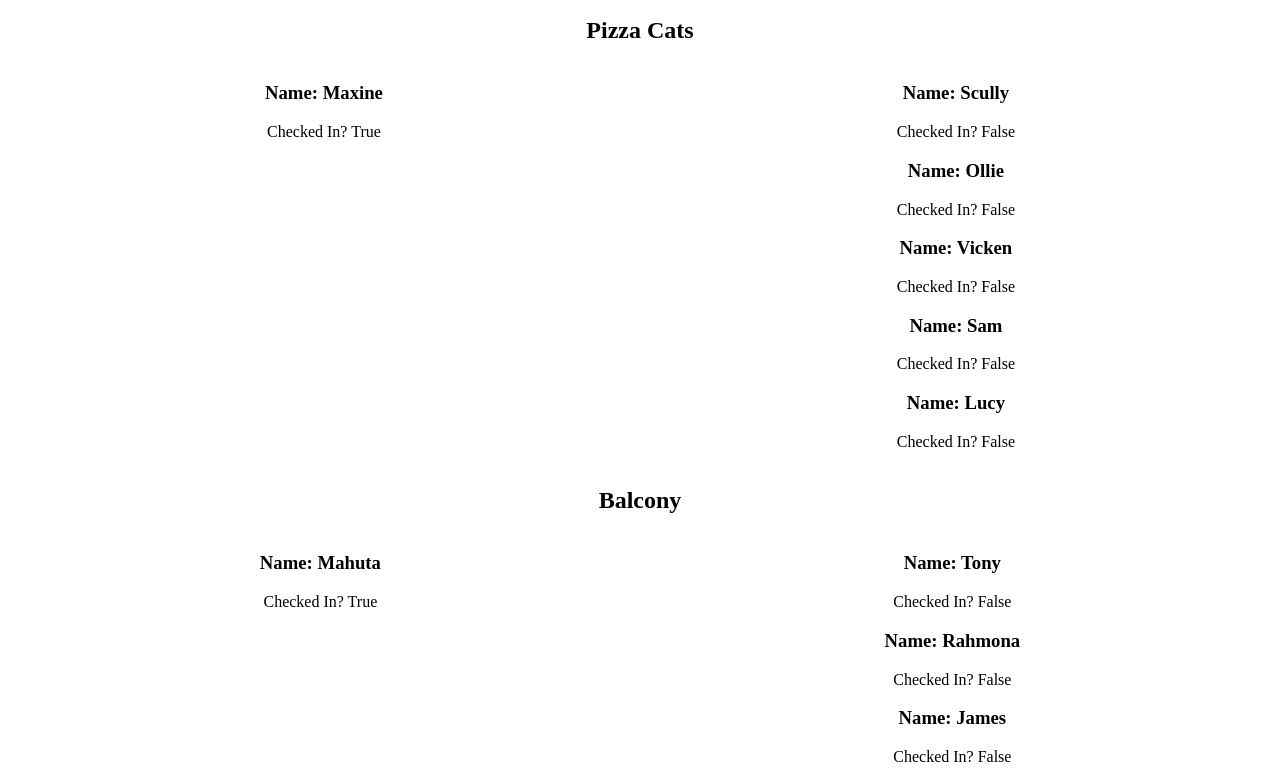
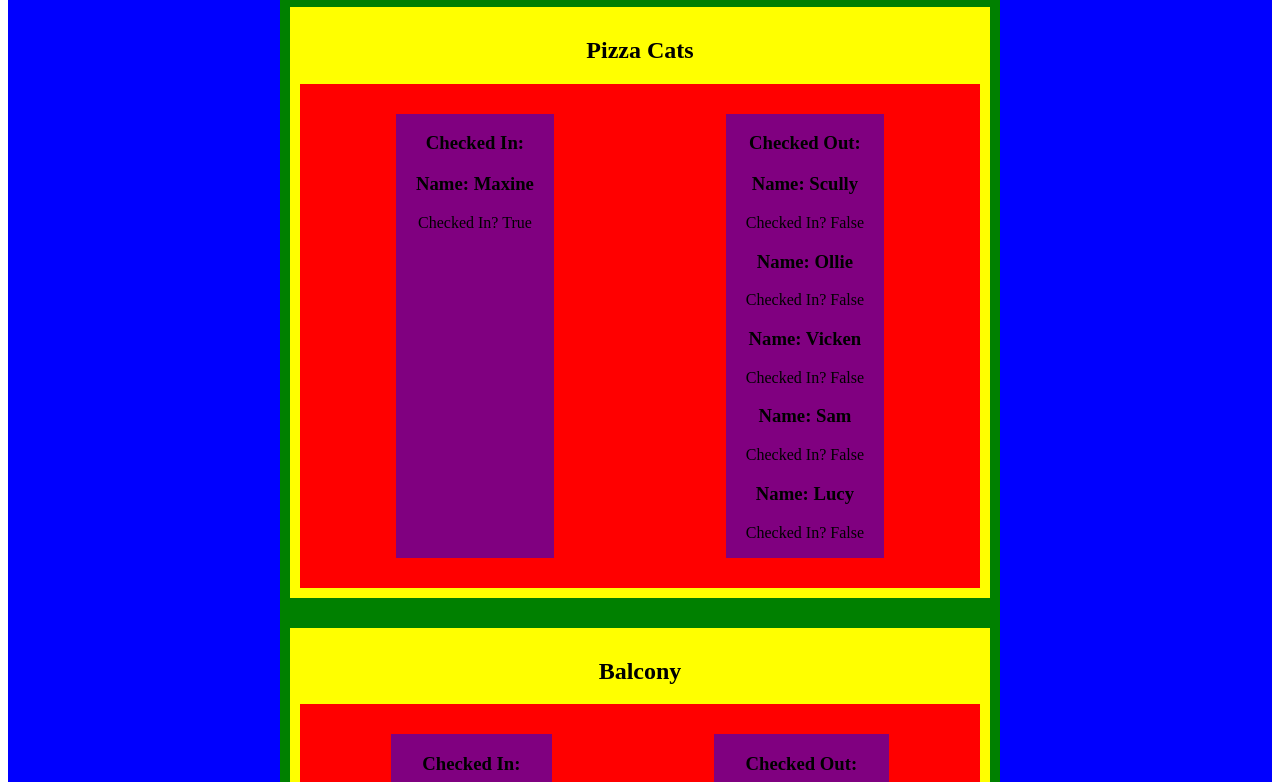
Before and after one commit to tony-luisi/account-abili-buddy, a React app: page / in a window 1280 px wide. Shown: the part 91-873 px from the top of the page. Built offline with nearby package versions, Linux system fonts and the light colour scheme.

Commit message:
css testing with ugly colours

```diff
--- a/components/Cohort.js
+++ b/components/Cohort.js
@@ -20,7 +20,4 @@ class Cohort extends Component {
   }
 }
 
-
-
-
 export default Cohort
--- a/components/Person.js
+++ b/components/Person.js
@@ -6,7 +6,6 @@ class Person extends Component {
   }
 
   clicky () {
-    console.log("clicked!!", this.props.name)
     this.props.callback(this.props.name)
   }
 
@@ -21,7 +20,4 @@ class Person extends Component {
   }
 }
 
-
-
-
 export default Person
--- a/components/SubCohort.js
+++ b/components/SubCohort.js
@@ -11,9 +11,6 @@ class SubCohort extends Component {
   }
 
   checkOut(name) {
-    console.log("outty name: ", name)
-    console.log(this.props)
-    console.log(this.state)
     var tempIn = this.state.checkedIn.filter(function (each) {
       return each !== name
     })
@@ -26,7 +23,6 @@ class SubCohort extends Component {
   }
 
   checkIn(name) {
-    console.log("inny name: ", name)
     var tempOut = this.state.checkedOut.filter(function (each) {
       return each !== name
     })
@@ -38,18 +34,6 @@ class SubCohort extends Component {
                  })
   }
 
-  buildCheckedIn () {
-    return this.state.checkedIn.map(function(prsn, i){
-      return <Person key={i} name={prsn} isChecked={true} callback={this.checkOut.bind(this)} />
-    }.bind(this))
-  }
-
-  buildCheckedOut () {
-    return this.state.checkedOut.map(function(prsn, i){
-      return <Person key={i} name={prsn}  isChecked={false} callback={this.checkIn.bind(this)} />
-    }.bind(this))
-  }
-
   render(){
 
     return (
@@ -58,11 +42,17 @@ class SubCohort extends Component {
 
         <div className='sub-cohort-lists'>
           <div className='lists'>
-            {this.buildCheckedIn()}
+            <h3>Checked In:</h3>
+            {this.state.checkedIn.map(function(prsn, i){
+              return <Person key={i} name={prsn} isChecked={true} callback={this.checkOut.bind(this)} />
+            }.bind(this))}
           </div>
 
           <div className='lists'>
-            {this.buildCheckedOut()}
+            <h3>Checked Out:</h3>
+            {this.state.checkedOut.map(function(prsn, i){
+              return <Person key={i} name={prsn}  isChecked={false} callback={this.checkIn.bind(this)} />
+            }.bind(this))}
           </div>
         </div>
       </div>
--- a/index.css
+++ b/index.css
@@ -1,14 +1,36 @@
 main {
+  display: flex;
+  justify-content: center;
   text-align: center;
+  background: blue;
 }
 
 .cohort {
   display: flex;
   flex-direction: column;
   justify-content: center;
+  max-width: 900px;
+  width: 700px;
+  background: green;
+  padding: 10px
+}
+
+.sub-cohort {
+  margin-bottom: 30px;
+  background: yellow;
+  padding: 10px
 }
 
 .sub-cohort-lists {
   display: flex;
   justify-content: space-around;
+  background: red;
+  padding: 10px
 }
+
+.lists {
+  margin: 20px;
+  padding-left: 20px;
+  padding-right: 20px;
+  background: purple;
+}
```
